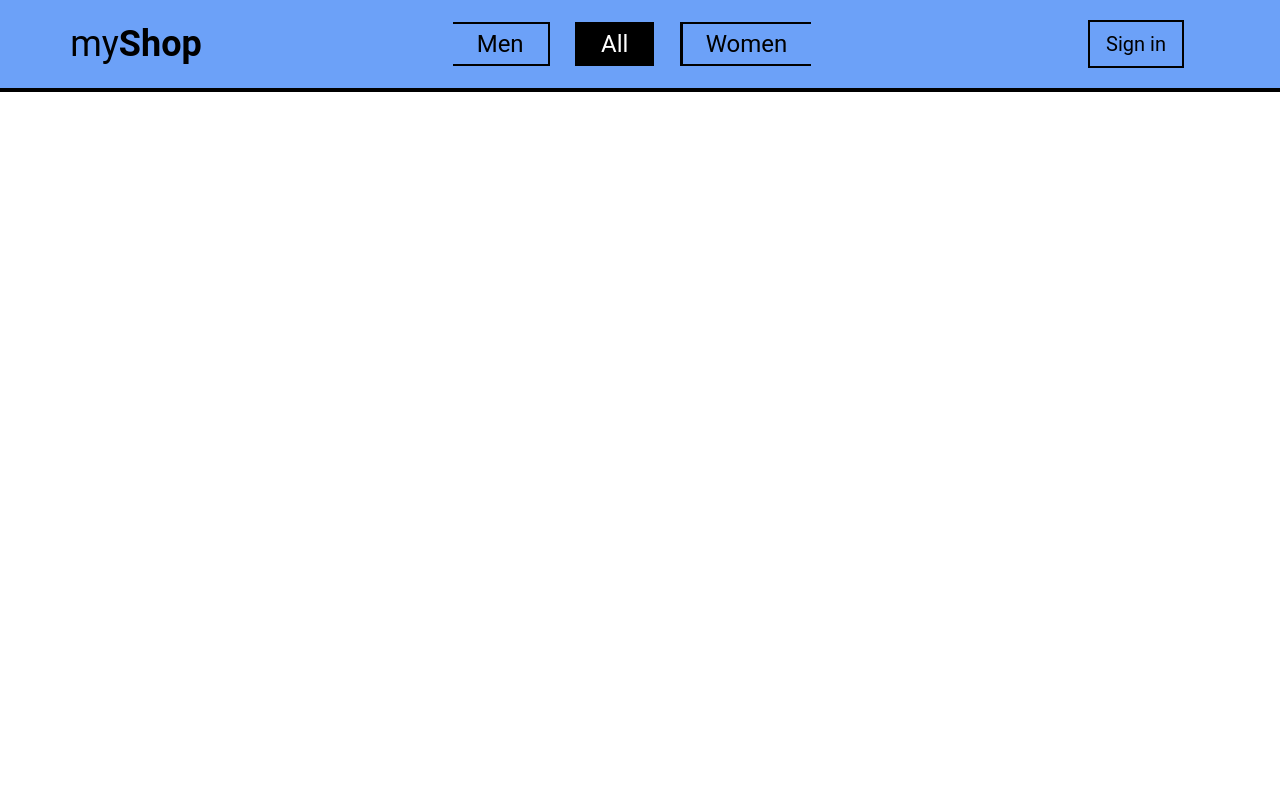
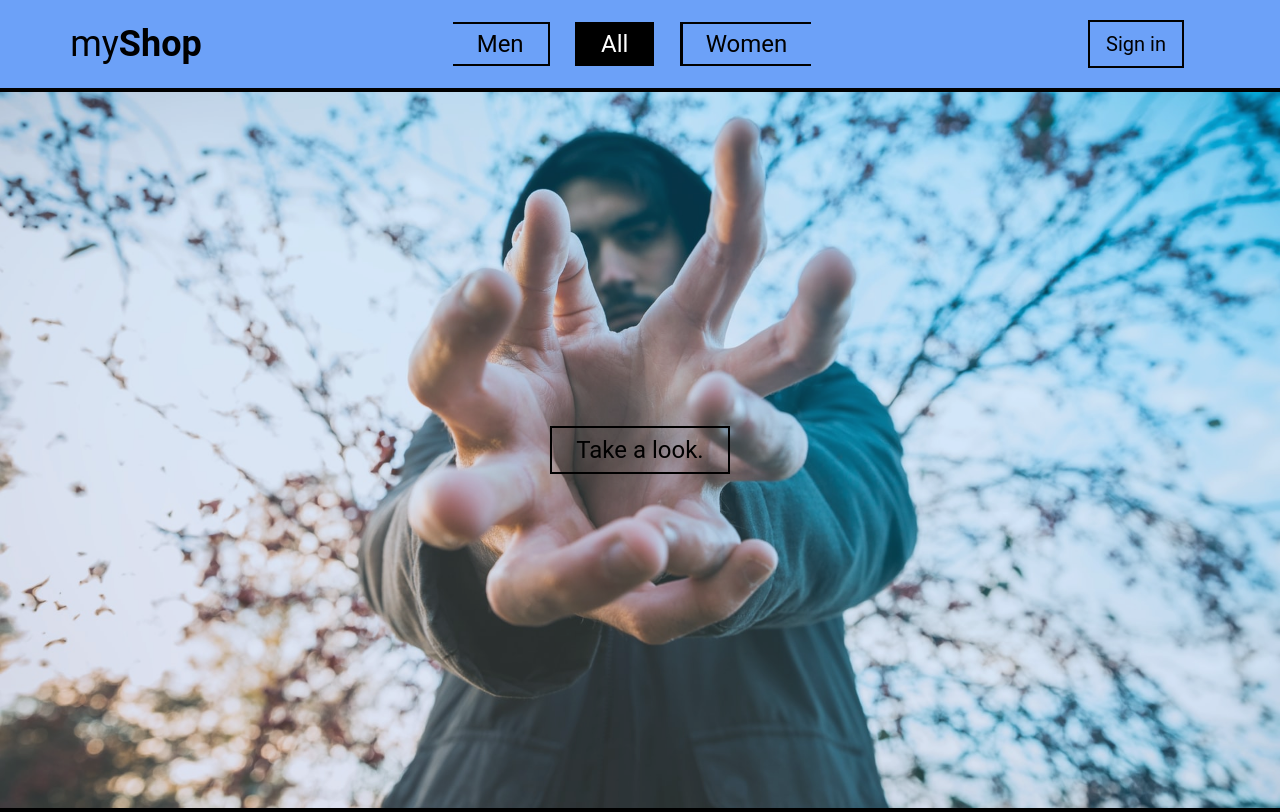
Before and after one commit to oh1omon/magaziini-client, a React (Create React App) app: page / in a window 1280 px wide. Built offline with nearby package versions, Linux system fonts and the light colour scheme.

Commit message:
Added two components
Main: Main component as a container

Hero: Hero banner component

```diff
--- a/src/App.tsx
+++ b/src/App.tsx
@@ -2,6 +2,7 @@ import React, { useEffect, useState } from 'react'
 import { useSelector } from 'react-redux'
 import { BrowserRouter as Router } from 'react-router-dom'
 import Header from './components/Header'
+import Main from './components/Main'
 
 export const App = () => {
 	const user = useSelector((state: IRootState) => state.user)
@@ -18,6 +19,7 @@ export const App = () => {
 			<div id='top'></div>
 			<div className='font-sans text-sm xl:text-2xl'>
 				<Header user={user} sex={sex} setSex={setSex} />
+				<Main />
 			</div>
 		</Router>
 	)
--- /dev/null
+++ b/src/components/Hero.tsx
@@ -0,0 +1,18 @@
+import React from 'react'
+import { HashLink as Link } from 'react-router-hash-link'
+
+const Hero = () => {
+	return (
+		<div className='relative flex items-center justify-center bg-fixed border-b-4 border-black h-hero hero-image'>
+			<Link
+				smooth
+				to='#items'
+				className='relative py-1.5 px-6 border-2 text-2xl border-black text-black justify-center duration-150 hover:bg-blue-600'
+			>
+				Take a look.
+			</Link>
+		</div>
+	)
+}
+
+export default Hero
--- /dev/null
+++ b/src/components/Main.tsx
@@ -0,0 +1,12 @@
+import React from 'react'
+import Hero from './Hero'
+
+const Main = () => {
+	return (
+		<div>
+			<Hero />
+		</div>
+	)
+}
+
+export default Main
```
